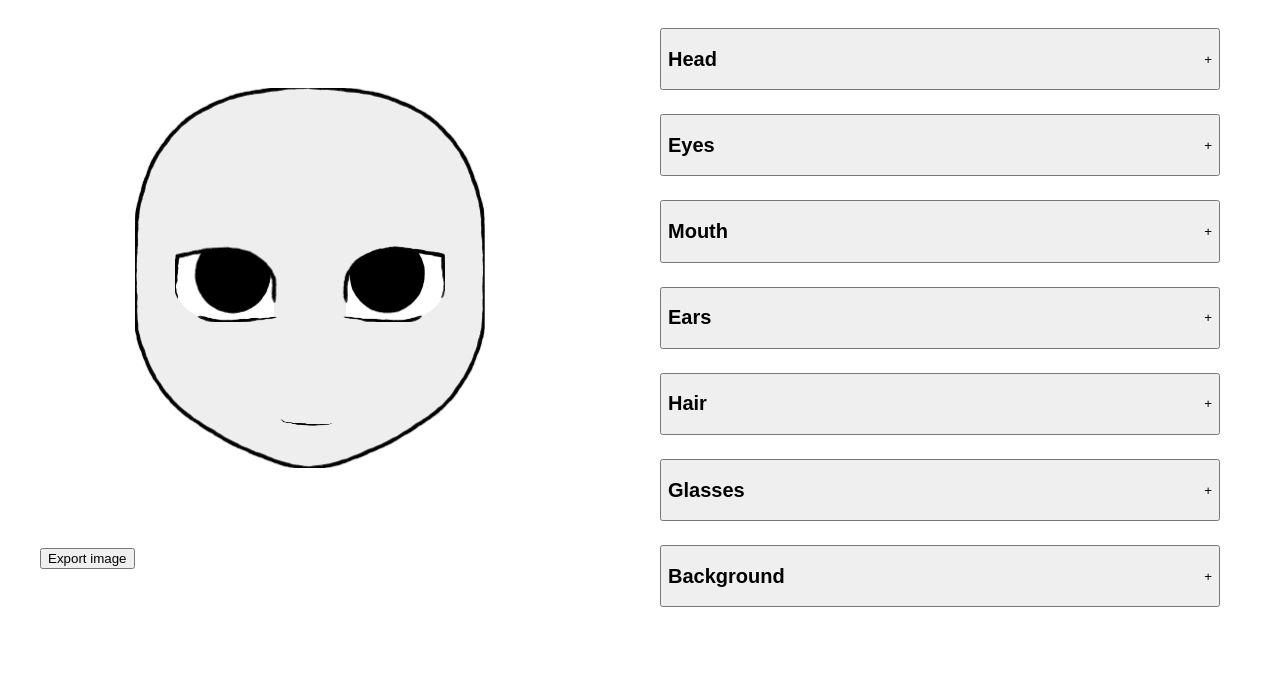
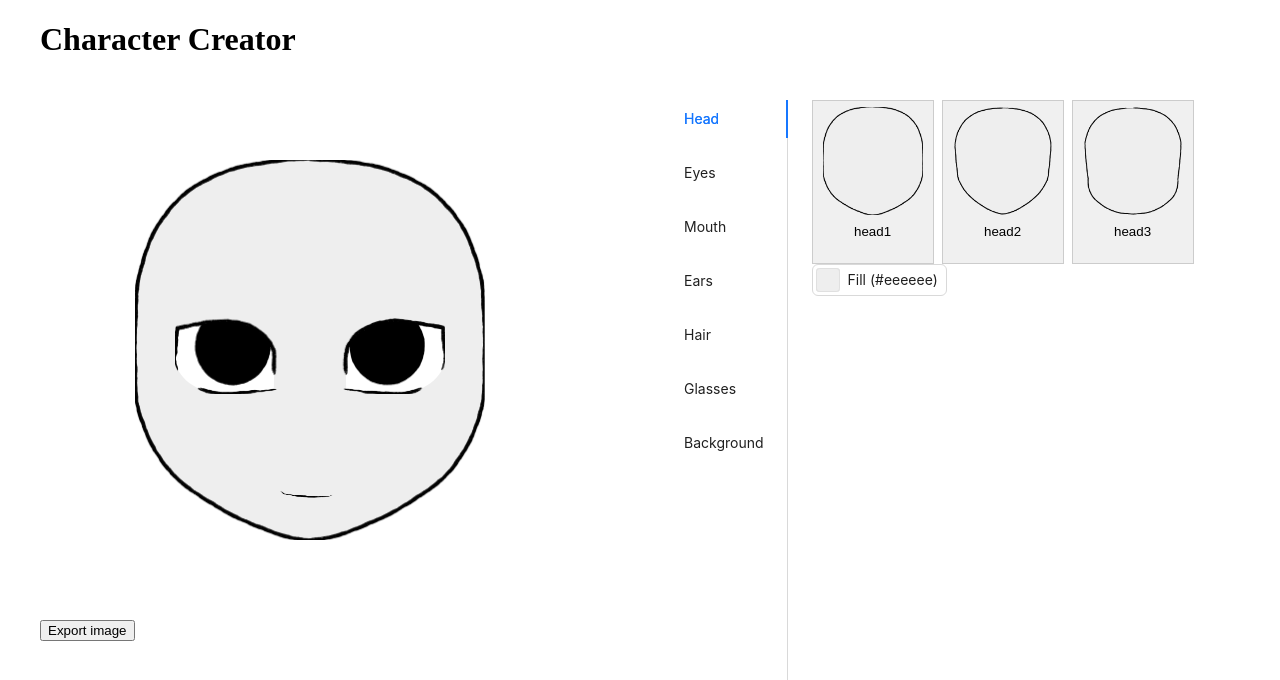
Before and after one commit to squashfold/character-creator, a React (Vite) app: page / in a window 1280 px wide. Shown: the top 680 px of the page. Built offline with nearby package versions, Linux system fonts and the light colour scheme.

Commit message:
Add antd ui library

```diff
--- a/package.json
+++ b/package.json
@@ -12,6 +12,7 @@
   },
   "private": true,
   "dependencies": {
+    "antd": "^5.17.0",
     "konva": "^9.3.6",
     "react": "18.2.0",
     "react-dom": "18.2.0",
--- a/src/app/OptionsComponent.tsx
+++ b/src/app/OptionsComponent.tsx
@@ -2,30 +2,23 @@ import React, { ChangeEvent, useState } from 'react';
 import { CharacterPartOptions } from './constants/character-parts';
 import styles from './app.module.scss';
 import SvgImage from './svgImage';
+import { ColorPicker } from 'antd';
 
 interface OptionsComponentProps {
     options: CharacterPartOptions[];
     setOption: React.Dispatch<React.SetStateAction<CharacterPartOptions>>;
     color?: string;
-    tempColor?: string;
-    setTempColor?: React.Dispatch<React.SetStateAction<string>>;
+    // tempColor?: string;
+    // setTempColor?: React.Dispatch<React.SetStateAction<string>>;
     setColor?: React.Dispatch<React.SetStateAction<string>>;
     groupName?: string;
   }
 
-  const OptionsComponent: React.FC<OptionsComponentProps> = ({ options, setOption, color, tempColor, setTempColor, setColor, groupName }) => {
-    const [isOpen, setIsOpen] = useState(false);
-
-    const toggleOpen = () => {
-        setIsOpen(!isOpen);
-    };
+  const OptionsComponent: React.FC<OptionsComponentProps> = ({ options, setOption, color, setColor, groupName }) => {
 
     return (
-        <div className={styles.accordion}>
-            <button className={`${styles.accordionHeader} ${isOpen ? styles.accordionHeaderOpen : styles.accordionHeaderClosed}`} onClick={toggleOpen}>
-                {groupName && (<h2>{groupName}</h2>)}
-            </button>
-            <div className={`${styles.accordionContent}  ${isOpen ? styles.open : styles.closed}`}>
+        <div>
+            <div>
             <div className={`${styles.optionsList}`}>
                 {options.map((option, index) => (
                     <button className={styles.optionButton} key={index} onClick={() => setOption(option)}>
@@ -36,8 +29,12 @@ interface OptionsComponentProps {
                     </button>
                 ))}
             </div>
-                {setTempColor && setColor && (
-                    <input type="color" value={tempColor} onChange={(e: ChangeEvent<HTMLInputElement>) => setTempColor(e.target.value)} onBlur={() => setColor(tempColor)} />
+                {setColor && (
+                    <ColorPicker
+                        defaultValue={color}
+                        onChangeComplete={(color) => setColor(color.toHexString())}
+                        showText={(color) => <span>Fill ({color.toHexString()})</span>}
+                    />
                 )}
             </div>
         </div>
--- a/src/app/app.module.scss
+++ b/src/app/app.module.scss
@@ -1,6 +1,10 @@
 .app {
     display: grid;
     grid-template-columns: 600px auto;
+}
+
+.page {
+
     max-width: 1200px;
     margin: 0 auto;
 }
--- a/src/app/app.tsx
+++ b/src/app/app.tsx
@@ -4,6 +4,10 @@ import { Stage, Layer } from 'react-konva';
 import { type1, CharacterPartOptions } from './constants/character-parts';
 import SvgImage from './svgImage';
 import OptionsComponent from './OptionsComponent';
+
+import type { CollapseProps } from 'antd';
+import { Collapse, Tabs } from 'antd';
+import { ItemType } from 'antd/es/menu/hooks/useItems';
 
 export function App() {
   const [faceImageOption, setFaceImageOption] = useState<CharacterPartOptions>(type1.head.options[0]);
@@ -14,15 +18,10 @@ export function App() {
   const [mouthImageOption, setMouthImageOption] = useState<CharacterPartOptions>(type1.mouth.options[0]);
   const [backgroundImageOption, setBackgroundImageOption] = useState<CharacterPartOptions>(type1.mouth.options[0]);
   const [faceColor, setFaceColor] = useState<string>(type1.head.options[0].fillColor);
-  const [tempFaceColor, setTempFaceColor] = useState<string>(type1.head.options[0].fillColor);
   const [eyesColor, setEyesColor] = useState<string>(type1.eyes.options[0].fillColor);
-  const [tempEyesColor, setTempEyesColor] = useState<string>(type1.eyes.options[0].fillColor);
   const [mouthColor, setMouthColor] = useState<string>(type1.mouth.options[0].fillColor);
-  const [tempMouthColor, setTempMouthColor] = useState<string>(type1.mouth.options[0].fillColor);
   const [hairColor, setHairColor] = useState<string>(type1.mouth.options[0].fillColor);
-  const [tempHairColor, setTempHairColor] = useState<string>(type1.mouth.options[0].fillColor);
   const [backgroundColor, setBackgroundColor] = useState<string>(type1.mouth.options[0].fillColor);
-  const [tempBackgroundColor, setTempBackgroundColor] = useState<string>(type1.mouth.options[0].fillColor);
 
   const stageRef = React.useRef(null);
 
@@ -40,8 +39,76 @@ function downloadURI(uri, name) {
     document.body.removeChild(link);
 }
 
+
+
+const optionsConfig = [
+  {
+    options: type1.head.options,
+    setOption: setFaceImageOption,
+    color: faceColor,
+    setColor: setFaceColor,
+    groupName: type1.head.name,
+  },
+  {
+    options: type1.eyes.options,
+    setOption: setEyesImageOption,
+    color: eyesColor,
+    setColor: setEyesColor,
+    groupName: type1.eyes.name,
+  },
+  {
+    options: type1.mouth.options,
+    setOption: setMouthImageOption,
+    color: mouthColor,
+    setColor: setMouthColor,
+    groupName: type1.mouth.name,
+  },
+  {
+    options: type1.ears.options,
+    setOption: setEarsImageOption,
+    color: faceColor,
+    groupName: type1.ears.name,
+  },
+  {
+    options: type1.hair.options,
+    setOption: setHairImageOption,
+    color: hairColor,
+    setColor: setHairColor,
+    groupName: type1.hair.name,
+  },
+  {
+    options: type1.glasses.options,
+    setOption: setGlassesImageOption,
+    groupName: type1.glasses.name,
+  },
+  {
+    options: type1.background.options,
+    setOption: setBackgroundImageOption,
+    color: backgroundColor,
+    setColor: setBackgroundColor,
+    groupName: type1.background.name},
+];
+
+const optionsComponents = optionsConfig.map((item, index) => ({
+  key: index,
+  label: item.groupName,
+  children: <OptionsComponent
+    key={index}
+    options={item.options}
+    setOption={item.setOption}
+    color={item.color}
+    setColor={item.setColor}
+    groupName={item.groupName}
+  />,
+}
+));
+
   return (
-    <div className={styles.app}>
+    <div className={styles.page}>
+      <header>
+        <h1>Character Creator</h1>
+      </header>
+      <div className={styles.app}>
       <section>
         <Stage ref={stageRef} className={styles.stage} width={549} height={540} scale={{ x: 0.5, y: 0.5 }}>
           <Layer>
@@ -121,64 +188,17 @@ function downloadURI(uri, name) {
         <button onClick={handleExport}>Export image</button>
       </section>
       <section className={styles.options}>
-        <OptionsComponent
-          options={type1.head.options}
-          setOption={setFaceImageOption}
-          color={faceColor}
-          tempColor={tempFaceColor}
-          setTempColor={setTempFaceColor}
-          setColor={setFaceColor}
-          groupName={type1.head.name}
-        />
-        <OptionsComponent
-          options={type1.eyes.options}
-          setOption={setEyesImageOption}
-          color={eyesColor}
-          tempColor={tempEyesColor}
-          setTempColor={setTempEyesColor}
-          setColor={setEyesColor}
-          groupName={type1.eyes.name}
-        />
-        <OptionsComponent
-          options={type1.mouth.options}
-          setOption={setMouthImageOption}
-          color={mouthColor}
-          tempColor={tempMouthColor}
-          setTempColor={setTempMouthColor}
-          setColor={setMouthColor}
-          groupName={type1.mouth.name}
-        />
-        <OptionsComponent
-          options={type1.ears.options}
-          setOption={setEarsImageOption}
-          color={faceColor}
-          tempColor={tempFaceColor}
-          groupName={type1.ears.name}
-        />
-        <OptionsComponent
-          options={type1.hair.options}
-          setOption={setHairImageOption}
-          color={hairColor}
-          tempColor={tempHairColor}
-          setTempColor={setTempHairColor}
-          setColor={setHairColor}
-          groupName={type1.hair.name}
-        />
-        <OptionsComponent
-          options={type1.glasses.options}
-          setOption={setGlassesImageOption}
-          groupName={type1.glasses.name}
-        />
-        <OptionsComponent
-          options={type1.background.options}
-          setOption={setBackgroundImageOption}
-          color={backgroundColor}
-          tempColor={tempBackgroundColor}
-          setTempColor={setTempBackgroundColor}
-          setColor={setBackgroundColor}
-          groupName={type1.background.name}
-        />
+        {/* const filteredOptionsComponents = optionsComponents.filter((item) => item !== null); */}
+        {/* <Collapse items={optionsComponents as ItemType[]} defaultActiveKey={['1']} />; */}
+
+        <Tabs
+        defaultActiveKey="1"
+        tabPosition="left"
+        style={{ height: 600 }}
+        items={optionsComponents as ItemType[]}
+      />
       </section>
+      </div>
     </div>
   );
 }
```
Also changed, not shown: 1 other file (tests, documents, lock files or other folders).
